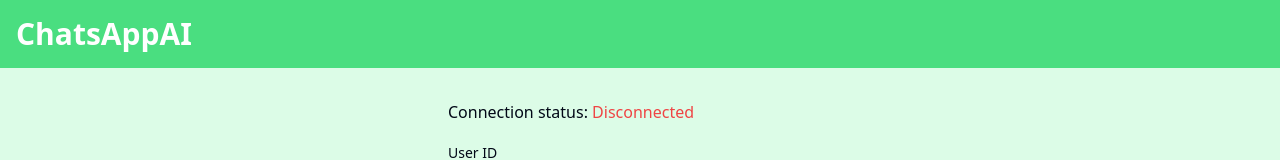
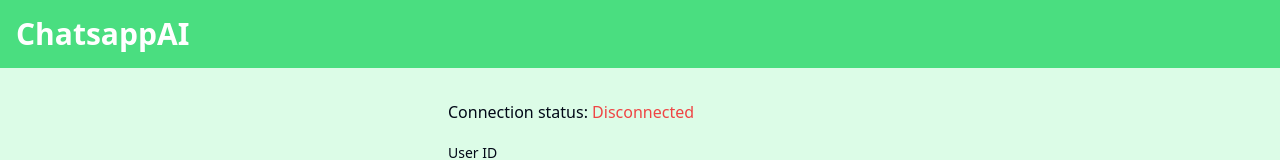
Before and after one commit to arielcorte/whatsapp-chatbot-ui, a React (Vite) app: page / in a window 1280 px wide. Shown: the top 160 px of the page. Built offline with nearby package versions, Linux system fonts and the light colour scheme; no server answers; the HTML template or start-up script is replaced by a standard one.

Commit message:
proper change

```diff
--- a/src/App.tsx
+++ b/src/App.tsx
@@ -82,7 +82,7 @@
   return (
     <main className="bg-green-100 h-dscreen overflow-hidden flex flex-col">
       <h1 className="text-3xl font-bold p-4 bg-green-400 text-white">
-        ChatsAppAI
+        ChatsappAI
       </h1>
       <div className="flex flex-col gap-4 justify-center items-center grow p-8">
         <p className="w-full max-w-sm">
```
